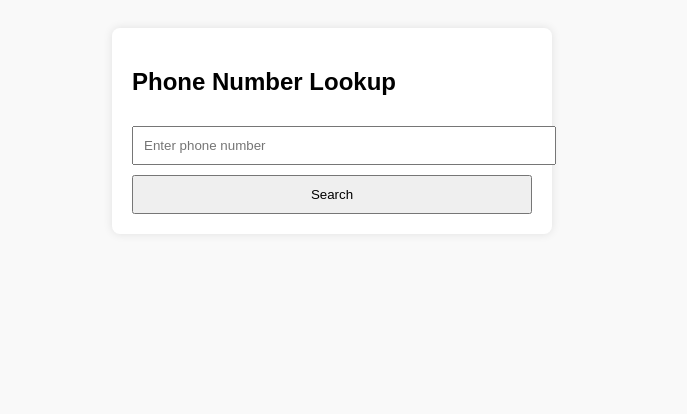
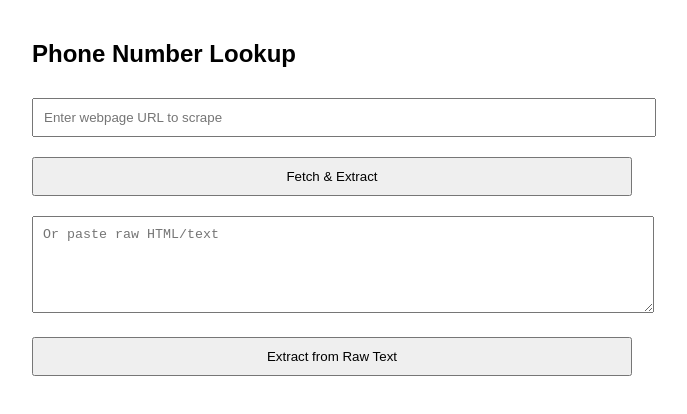
Before and after one commit to gzmox/Spy-num, a plain HTML site: page index.html in a window 1280 px wide. Shown: the whole page, without its empty margins (308-995 px from the left). Drawn offline with Linux system fonts and the light colour scheme.

Commit message:
Update index.html

```diff
--- a/index.html
+++ b/index.html
@@ -2,54 +2,24 @@
 <html lang="en">
 <head>
   <meta charset="UTF-8">
-  <meta name="viewport" content="width=device-width, initial-scale=1">
   <title>Phone Number Lookup</title>
   <style>
-    body { font-family: Arial, sans-serif; padding: 20px; background: #f9f9f9; }
-    .container { max-width: 400px; margin: auto; background: white; padding: 20px; border-radius: 8px; box-shadow: 0 0 10px rgba(0,0,0,0.1); }
-    input, button { width: 100%; padding: 10px; margin-top: 10px; }
-    .result { margin-top: 20px; font-size: 1rem; background: #eef; padding: 10px; border-radius: 5px; }
+    body { font-family: Arial; max-width: 600px; margin: auto; padding: 20px; }
+    textarea, input, button { width: 100%; margin: 10px 0; padding: 10px; }
+    .result { background: #eef; padding: 10px; border-radius: 5px; }
   </style>
 </head>
 <body>
-  <div class="container">
-    <h2>Phone Number Lookup</h2>
-    <input type="text" id="phoneInput" placeholder="Enter phone number">
-    <button onclick="lookupNumber()">Search</button>
-    <div id="result" class="result" style="display:none;"></div>
-  </div>
+  <h2>Phone Number Lookup</h2>
 
-  <script>
-    function lookupNumber() {
-      const number = document.getElementById('phoneInput').value.trim();
-      const resultDiv = document.getElementById('result');
+  <input id="urlInput" type="text" placeholder="Enter webpage URL to scrape">
+  <button onclick="fetchAndExtract()">Fetch & Extract</button>
 
-      if (!number) {
-        resultDiv.innerHTML = 'Please enter a number.';
-        resultDiv.style.display = 'block';
-        return;
-      }
+  <textarea id="rawInput" rows="5" placeholder="Or paste raw HTML/text"></textarea>
+  <button onclick="extractFromRaw()">Extract from Raw Text</button>
 
-      // Simulated local database (replace with real backend later)
-      const mockDatabase = {
-        '1234567890': { name: 'John Doe', location: 'Oslo, Norway', type: 'Mobile' },
-        '9876543210': { name: 'Jane Smith', location: 'Bergen, Norway', type: 'Landline' }
-      };
+  <div id="result" class="result" style="display:none;"></div>
 
-      const info = mockDatabase[number];
-
-      if (info) {
-        resultDiv.innerHTML = `
-          <strong>Owner:</strong> ${info.name}<br>
-          <strong>Location:</strong> ${info.location}<br>
-          <strong>Type:</strong> ${info.type}
-        `;
-      } else {
-        resultDiv.innerHTML = 'Number not found in local database.';
-      }
-
-      resultDiv.style.display = 'block';
-    }
-  </script>
+  <script src="app.js"></script>
 </body>
 </html>
```
